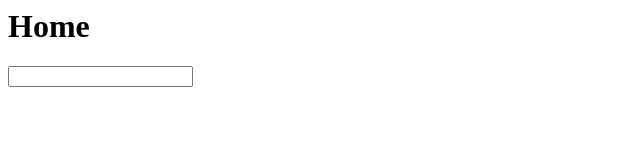
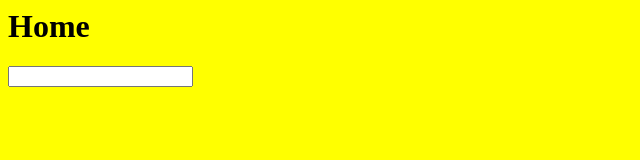
Before and after one commit to saratos/Saratos, a plain HTML site: page index.html in a window 1280 px wide. Shown: the whole page, without its empty margins (0-640 px from the left). Drawn offline with Linux system fonts and the light colour scheme.

Commit message:
Test
Test

```diff
--- a/index.html
+++ b/index.html
@@ -1,5 +1,5 @@
 <html>
-<body>
+<body BGCOLOR=#FFFF00>
 
 <div class='header'><h1>Home</h1></div>
 <div class='search-view'>
```
